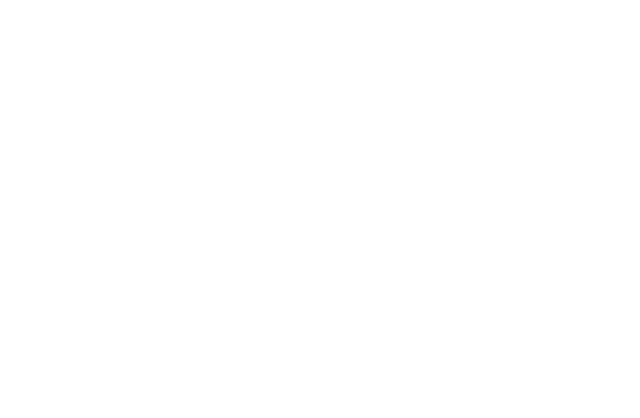
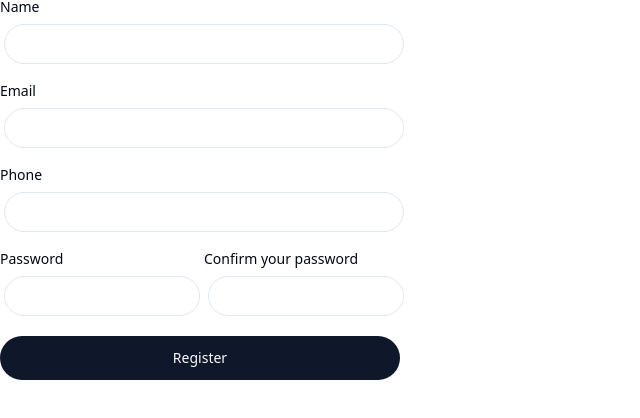
Before and after one commit to meryem08/event, a Next.js app: page /exposantRegister in a window 1280 px wide. Shown: the top 418 px of the page, without its empty margins (0-640 px from the left). Built offline with nearby package versions, Linux system fonts and the light colour scheme.

Commit message:
packages adding

```diff
--- /dev/null
+++ b/src/components/Dashboard/adminPackage.jsx
@@ -0,0 +1,105 @@
+import React, { useState } from 'react';
+import { Label } from '../ui/label';
+import { Input } from '../ui/input';
+import { Button } from '../ui/button';
+
+function AdminPackage() {
+  const [packageForm, setPackageForm] = useState({
+    title: '',
+    service: [],
+    price: '',
+  });
+
+  // const handleInputChange = (e) => {
+  //   const { name, value, type, files } = e.target;
+  //   setPackageForm((prevData) => ({
+  //     ...prevData,
+  //     [name]: type === 'file' ? files[0] : value,
+  //   }));
+  // };
+
+  const handleInputChange = (e) => {
+    const { name, value, type } = e.target;
+
+    setPackageForm((prevData) => ({
+      ...prevData,
+      [name]: type === 'textarea' ? value.split('\n') : value,
+    }));
+  };
+
+
+  const handleSubmit = async (e) => {
+    e.preventDefault();
+    console.log(packageForm);
+
+    try {
+      const formDataToSend = new FormData();
+      Object.entries(packageForm).forEach(([key, value]) => {
+        formDataToSend.append(key, value);
+      });
+
+      const response = await fetch('http://127.0.0.1:8000/api/createPackage', {
+        method: 'POST',
+        headers: {
+          'Content-Type': 'application/json',
+          'Accept' : 'application/json'
+        },
+        body: formDataToSend,
+      });
+
+      if (response.ok) {
+        // Redirect or handle success as needed
+        window.location.href = '/account';
+      } else {
+        console.error('Error submitting form:', response.statusText);
+      }
+    } catch (error) {
+      console.error('Error submitting form:', error.message);
+    }
+  };
+
+  return (
+    <div>
+      <form onSubmit={handleSubmit} className='p-6'>
+        <div className=''>
+          <Label htmlFor='eventTitle'>Title</Label>
+          <Input
+            className='w-full'
+            required
+            value={packageForm.title}
+            onChange={handleInputChange}
+            name='title'
+            type='text'
+          />
+        </div>
+        <div className='grid w-full items-center gap-1.5'>
+          <Label htmlFor='service'>Service</Label>
+          <Input
+            className='w-full'
+            required
+            value={packageForm.service}
+            onChange={handleInputChange}
+            name='service'
+          />
+        </div>
+
+
+        <div className='grid w-full items-center gap-1.5'>
+          <Label htmlFor='price'>Price</Label>
+          <Input
+            className='w-full'
+            required
+            value={packageForm.price}
+            onChange={handleInputChange}
+            name='price'
+            type='text'
+          />
+        </div>
+
+        <Button type='submit'>Submit</Button>
+      </form>
+    </div>
+  );
+}
+
+export default AdminPackage;
--- a/src/components/eventManager/createEvent.jsx
+++ b/src/components/eventManager/createEvent.jsx
@@ -2,7 +2,7 @@
 import { Input } from '@/components/ui/input'
 import { Label } from '@/components/ui/label'
 import { Button } from '@/components/ui/button'
-import Packages from './packages'
+import Packages from '../Dashboard/packages'
 import {
   Popover,
   PopoverContent,
--- a/src/components/exposant/register.jsx
+++ b/src/components/exposant/register.jsx
@@ -1,20 +1,67 @@
-import React from 'react'
-import { Button } from '@/components/ui/button'
-import { Input } from '@/components/ui/input'
-import { Label } from '@/components/ui/label'
+import React, { useState } from 'react';
+import { Button } from '@/components/ui/button';
+import { Input } from '@/components/ui/input';
+import { Label } from '@/components/ui/label';
 
-function register() {
+function Register() {
+  const [formData, setFormData] = useState({
+    name: '',
+    email: '',
+    phone: '',
+    password: '',
+    password_confirmation: '',
+  });
+
+  const handleInputChange = (e) => {
+    const { name, value, type, files } = e.target;
+    setFormData((prevData) => ({
+      ...prevData,
+      [name]: type === 'file' ? files[0] : value,
+    }));
+  };
+
+  const handleSubmit = async (e) => {
+    e.preventDefault();
+    console.log(formData);
+
+    try {
+      const formDataToSend = new FormData();
+      Object.entries(formData).forEach(([key, value]) => {
+        formDataToSend.append(key, value);
+      });
+
+      const response = await fetch('http://127.0.0.1:8000/api/createExposant', {
+        method: 'POST',
+        headers: {
+          'Content-Type': 'application/json', // Corrected content-type
+          // 'Authorization': `Bearer ${token}`,
+        },
+        body: formDataToSend,
+      });
+
+      if (response.ok) {
+        // Redirect or handle success as needed
+        // window.location.href = '/eventManager/pending';
+      } else {
+        // Handle error response
+        // const errorData = await response.json();
+        // setError(errorData.error);
+        console.error('Error submitting form:', response.statusText);
+      }
+    } catch (error) {
+      console.error('Error submitting form:', error.message);
+    }
+  };
   return (
     <div>
-        <form onSubmit={onSubmit} className="space-y-4 w-full sm:w-[400px]">
-        {/* <div className="flex align-items space-x-2"> */}
+      <form onSubmit={handleSubmit} className="space-y-4 w-full sm:w-[400px]">
         <div className="grid w-full items-center gap-1.5">
           <Label htmlFor="first_name">Name</Label>
           <Input
             className="w-full"
             required
-            value={name}
-            onChange={(e) => setFirstName(e.target.value)}
+            value={formData.name}
+            onChange={handleInputChange}
             id="name"
             type="text"
           />
@@ -25,25 +72,21 @@
           <Input
             className="w-full"
             required
-          value={email}
-          onChange={(e) => setEmail(e.target.value)}
+            value={formData.email}
+            onChange={handleInputChange}
             id="email"
             type="email"
           />
         </div>
-
-
         <div className="grid w-full items-center gap-1.5">
           <Label htmlFor="phone">Phone</Label>
           <Input
-
             className="w-full"
             required
-          value={phone}
-          onChange={(e) => setPhone(e.target.value)}
+            value={formData.phone}
+            onChange={handleInputChange}
             id="phone"
-          type="number"
-
+            type="text"
           />
         </div>
 
@@ -53,8 +96,8 @@
             <Input
               className="w-full"
               required
-                value={password}
-                onChange={(e) => setPassword(e.target.value)}
+              value={formData.password}
+              onChange={handleInputChange}
               id="password"
               type="password"
             />
@@ -65,27 +108,22 @@
             <Input
               className="w-full"
               required
-                value={password_confirmation}
-                onChange={(e) => setPassword_confirmation(e.target.value)}
+              value={formData.password_confirmation}
+              onChange={handleInputChange}
               id="password_confirmation"
               type="password"
             />
           </div>
         </div>
 
-
-
-
-
-      {/* {error && <Alert>{error}</Alert>} */}
         <div className="w-full">
-        <Button className="w-full" size="lg" type='submit'>
+          <Button className="w-full" size="lg" type="submit">
             Register
           </Button>
         </div>
       </form>
     </div>
-  )
+  );
 }
 
-export default register ;
+export default Register;
--- a/src/components/header/NavBar.jsx
+++ b/src/components/header/NavBar.jsx
@@ -15,22 +15,22 @@
     <div className='flex justify-end w-full'>
     <div className=' flex flex-row justify-between mr-12 mt-6 '>
     <div className="flex items-center h-10 bg-white border-2 border-purple-200 rounded-lg p-1 m-2">
-      <MdSearch size={20} className="m-2 text-purple-600" />
+      {/* <MdSearch size={20} className="m-2 text-purple-600" />
       <input
         type="search"
         placeholder="Search"
         className="flex-grow p-1 focus:outline-none"
-      />
+      /> */}
     </div>
-    <MdNotifications size={30} className='m-2 pt-1'/>
+    {/* <MdNotifications size={30} className='m-2 pt-1'/> */}
 
     <div name = 'profile'>
-    <Image
+    {/* <Image
         src="/pic1.jpg" // Adjust the path to your image
         width={40} // Adjust the desired width
         height={40}
         className='rounded-xl m-2' // Adjust the desired height
-      />
+      /> */}
 
     </div>
     </div>
--- /dev/null
+++ b/src/pages/adminPackage.jsx
@@ -0,0 +1,12 @@
+import AdminPackage from '@/components/Dashboard/adminPackage'
+import React from 'react'
+
+function adminPackage() {
+  return (
+    <div>
+        <AdminPackage/>
+    </div>
+  )
+}
+
+export default adminPackage
--- a/src/pages/exposantRegister.jsx
+++ b/src/pages/exposantRegister.jsx
@@ -1,9 +1,9 @@
 import React from 'react'
-import register from '@/components/exposant/register'
+import Register from '@/components/exposant/register'
 
 function exposantRegister() {
   return (
-    <div><register/></div>
+    <div><Register/></div>
   )
 }
 
--- /dev/null
+++ b/src/pages/showPackages.jsx
@@ -0,0 +1,12 @@
+import Packages from '@/components/Dashboard/packages'
+import React from 'react'
+
+function showPackages() {
+  return (
+    <div>
+        <Packages/>
+    </div>
+  )
+}
+
+export default showPackages
```
Also changed, not shown: src/components/Dashboard/packages.jsx (renamed from src/components/eventManager/packages.jsx). Lines whose indentation alone changed are shown as unchanged.
